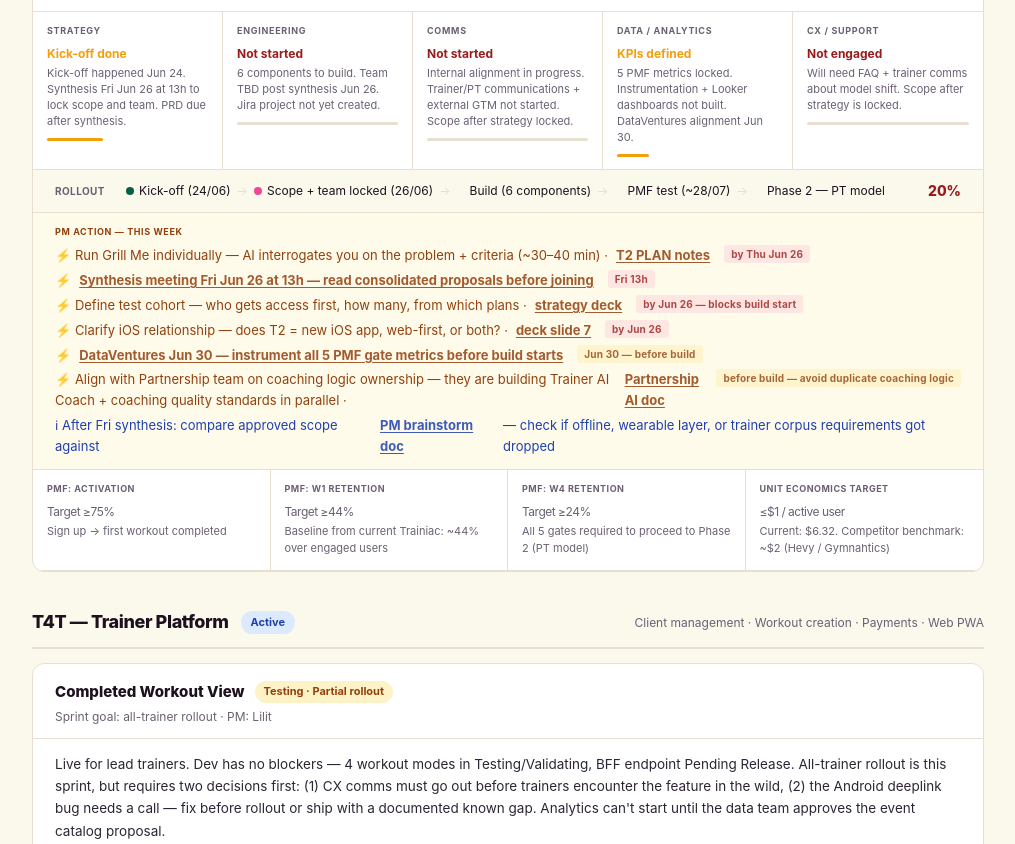
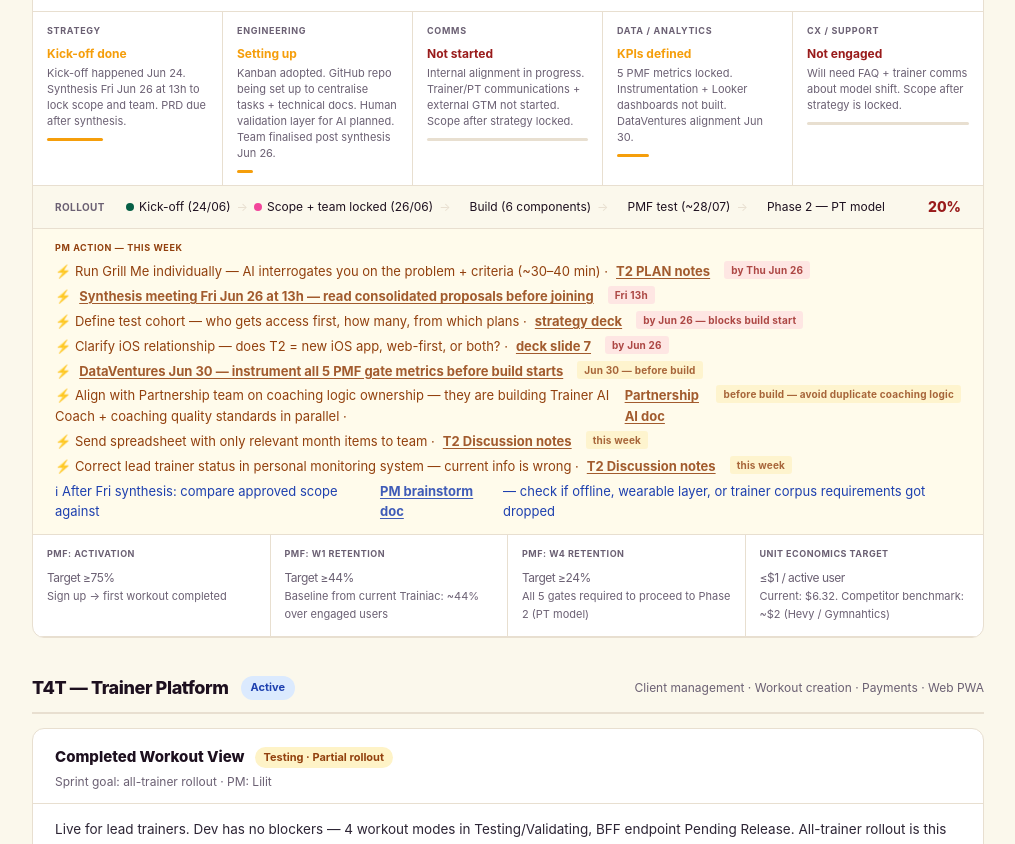
Before and after one commit to lilit-wellhub/trainiac-initiatives, a plain HTML site: page index.html in a window 1280 px wide. Shown: the part 1100-1944 px from the top of the page, without its empty margins (132-1147 px from the left). Drawn offline with Linux system fonts and the light colour scheme.

Commit message:
T2 update from Jun 25 meeting: Kanban + GitHub setup, new actions
- Engineering: "Setting up" — Kanban adopted, GitHub repo in progress
- Added actions from T2 Discussion notes

Co-Authored-By: Claude Sonnet 4.6 <noreply@anthropic.com>

```diff
--- a/index.html
+++ b/index.html
@@ -248,7 +248,7 @@ function triggerSync() {
       <!-- T2_DYNAMIC_START -->
       <div class="cf-track">
         <div class="cf-cell"><div class="cf-label">Strategy</div><div class="cf-status" style="color:#f59e0b">Kick-off done</div><div class="cf-detail">Kick-off happened Jun 24. Synthesis Fri Jun 26 at 13h to lock scope and team. PRD due after synthesis.</div><div class="cf-bar" style="width:35%;background:#f59e0b;height:3px;border-radius:2px;margin-top:8px"></div></div>
-        <div class="cf-cell"><div class="cf-label">Engineering</div><div class="cf-status" style="color:var(--red)">Not started</div><div class="cf-detail">6 components to build. Team TBD post synthesis Jun 26. Jira project not yet created.</div><div class="cf-bar bar-none"></div></div>
+        <div class="cf-cell"><div class="cf-label">Engineering</div><div class="cf-status" style="color:#f59e0b">Setting up</div><div class="cf-detail">Kanban adopted. GitHub repo being set up to centralise tasks + technical docs. Human validation layer for AI planned. Team finalised post synthesis Jun 26.</div><div class="cf-bar" style="width:10%;background:#f59e0b;height:3px;border-radius:2px;margin-top:8px"></div></div>
         <div class="cf-cell"><div class="cf-label">Comms</div><div class="cf-status" style="color:var(--red)">Not started</div><div class="cf-detail">Internal alignment in progress. Trainer/PT communications + external GTM not started. Scope after strategy locked.</div><div class="cf-bar bar-none"></div></div>
         <div class="cf-cell"><div class="cf-label">Data / Analytics</div><div class="cf-status" style="color:#f59e0b">KPIs defined</div><div class="cf-detail">5 PMF metrics locked. Instrumentation + Looker dashboards not built. DataVentures alignment Jun 30.</div><div class="cf-bar" style="width:20%;background:#f59e0b;height:3px;border-radius:2px;margin-top:8px"></div></div>
         <div class="cf-cell"><div class="cf-label">CX / Support</div><div class="cf-status" style="color:var(--red)">Not engaged</div><div class="cf-detail">Will need FAQ + trainer comms about model shift. Scope after strategy is locked.</div><div class="cf-bar bar-none"></div></div>
@@ -272,6 +272,8 @@ function triggerSync() {
         <div class="action-item">⚡ Clarify iOS relationship — does T2 = new iOS app, web-first, or both? · <a href="https://docs.google.com/presentation/d/1NTxfCFwwXoIsY9x-m8cZd1B9q26x5_fQ/edit#slide=id.p7" target="_blank">deck slide 7</a><span class="eta" style="background:var(--red-bg);color:var(--red)">by Jun 26</span></div>
         <div class="action-item">⚡ <a href="https://calendar.google.com/calendar/event?eid=ODRoZThoN3MyZnYzNGFjcXVxb2EyN2NvaW9fMjAyNjA2MzBUMTYzMDAwWiA" target="_blank">DataVentures Jun 30 — instrument all 5 PMF gate metrics before build starts</a><span class="eta" style="background:#fef3c7;color:#92400e">Jun 30 — before build</span></div>
         <div class="action-item">⚡ Align with Partnership team on coaching logic ownership — they are building Trainer AI Coach + coaching quality standards in parallel · <a href="https://docs.google.com/document/d/1ub5dbyFGYFscSYptxT8PzV9v5HWE4Yy5esDQX8Cmtz4/edit" target="_blank">Partnership AI doc</a><span class="eta" style="background:#fef3c7;color:#92400e">before build — avoid duplicate coaching logic</span></div>
+        <div class="action-item">⚡ Send spreadsheet with only relevant month items to team · <a href="https://docs.google.com/document/d/1IJIjvhQTuh0O4B-V8R4JVDPcDIvZjZY60A4aILKPe68/edit" target="_blank">T2 Discussion notes</a><span class="eta" style="background:#fef3c7;color:#92400e">this week</span></div>
+        <div class="action-item">⚡ Correct lead trainer status in personal monitoring system — current info is wrong · <a href="https://docs.google.com/document/d/1IJIjvhQTuh0O4B-V8R4JVDPcDIvZjZY60A4aILKPe68/edit" target="_blank">T2 Discussion notes</a><span class="eta" style="background:#fef3c7;color:#92400e">this week</span></div>
         <div class="action-item action-info">ℹ After Fri synthesis: compare approved scope against <a href='https://docs.google.com/document/d/1_aMinPaMvKa3mqR4VHAmErfj744ttzbL5lFacqALFx0/edit' target='_blank'>PM brainstorm doc</a> — check if offline, wearable layer, or trainer corpus requirements got dropped</div>
       </div>
       <!-- T2_DYNAMIC_END -->
```
